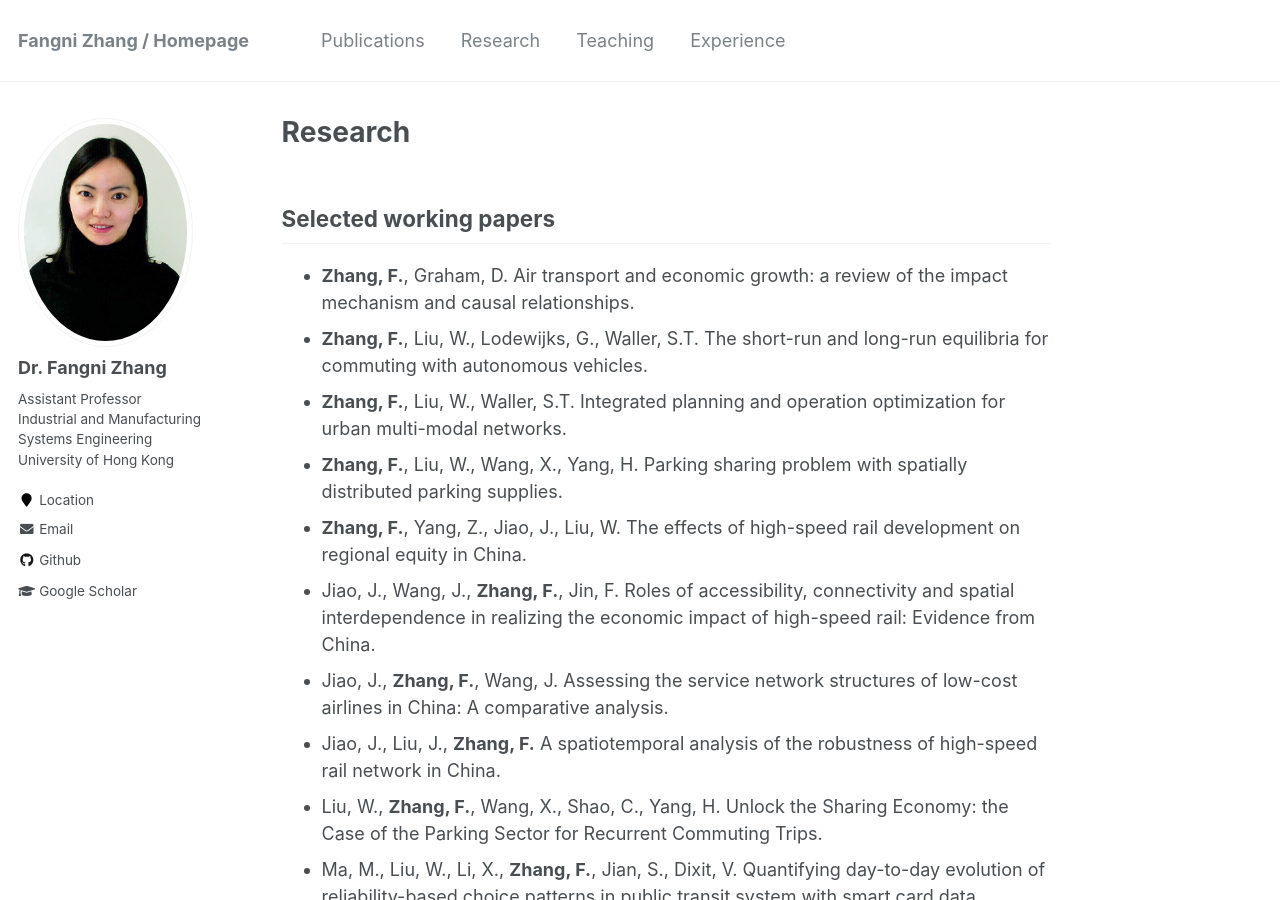
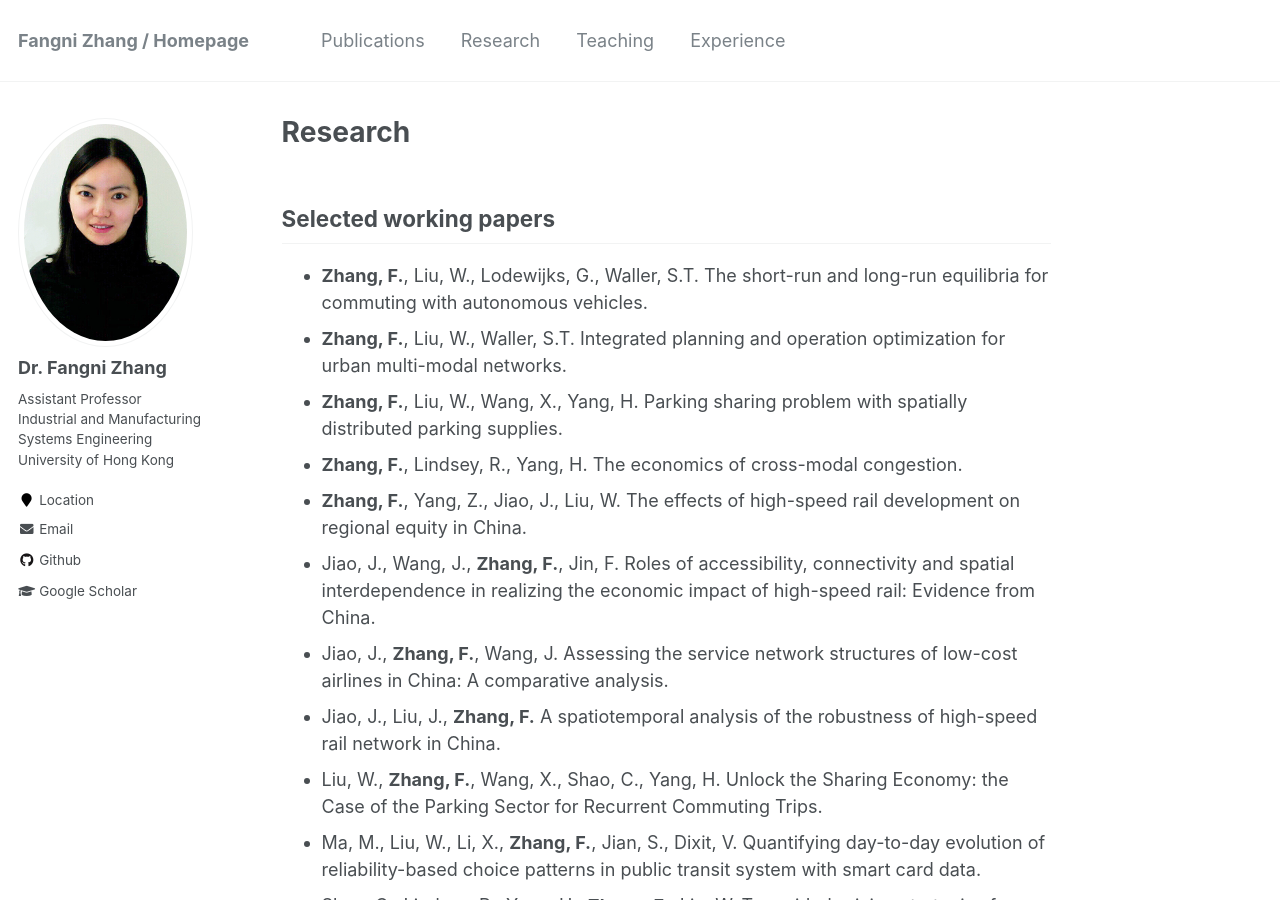
Before and after one commit to fangnizhang/fangnizhang.github.io, a Jekyll site: the page built from _pages/research.md, in a window 1280 px wide and 900 px high. Built offline with Jekyll 4.4.1, drawn with Linux system fonts in a browser that asks for light colours.

Commit message:
Update research.md

```diff
--- a/_pages/research.md
+++ b/_pages/research.md
@@ -6,10 +6,10 @@ author_profile: true
 
 Selected working papers
 ------------
-* **Zhang, F.**, Graham, D. Air transport and economic growth: a review of the impact mechanism and causal relationships.
 * **Zhang, F.**, Liu, W., Lodewijks, G., Waller, S.T. The short-run and long-run equilibria for commuting with autonomous vehicles.
 * **Zhang, F.**, Liu, W., Waller, S.T. Integrated planning and operation optimization for urban multi-modal networks.
 * **Zhang, F.**, Liu, W., Wang, X., Yang, H. Parking sharing problem with spatially distributed parking supplies.
+* **Zhang, F.**, Lindsey, R., Yang, H. The economics of cross-modal congestion.
 * **Zhang, F.**, Yang, Z., Jiao, J., Liu, W. The effects of high-speed rail development on regional equity in China.
 * Jiao, J., Wang, J., **Zhang, F.**, Jin, F. Roles of accessibility, connectivity and spatial interdependence in realizing the economic impact of high-speed rail: Evidence from China.
 * Jiao, J., **Zhang, F.**, Wang, J. Assessing the service network structures of low-cost airlines in China: A comparative analysis.
```
